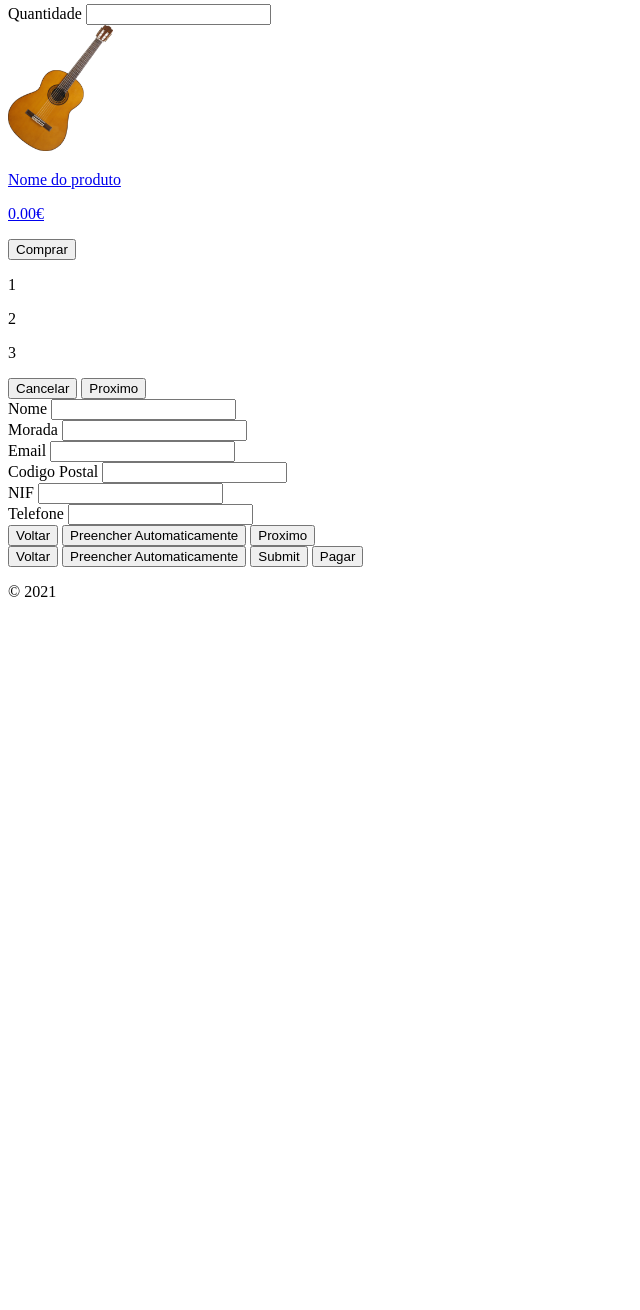
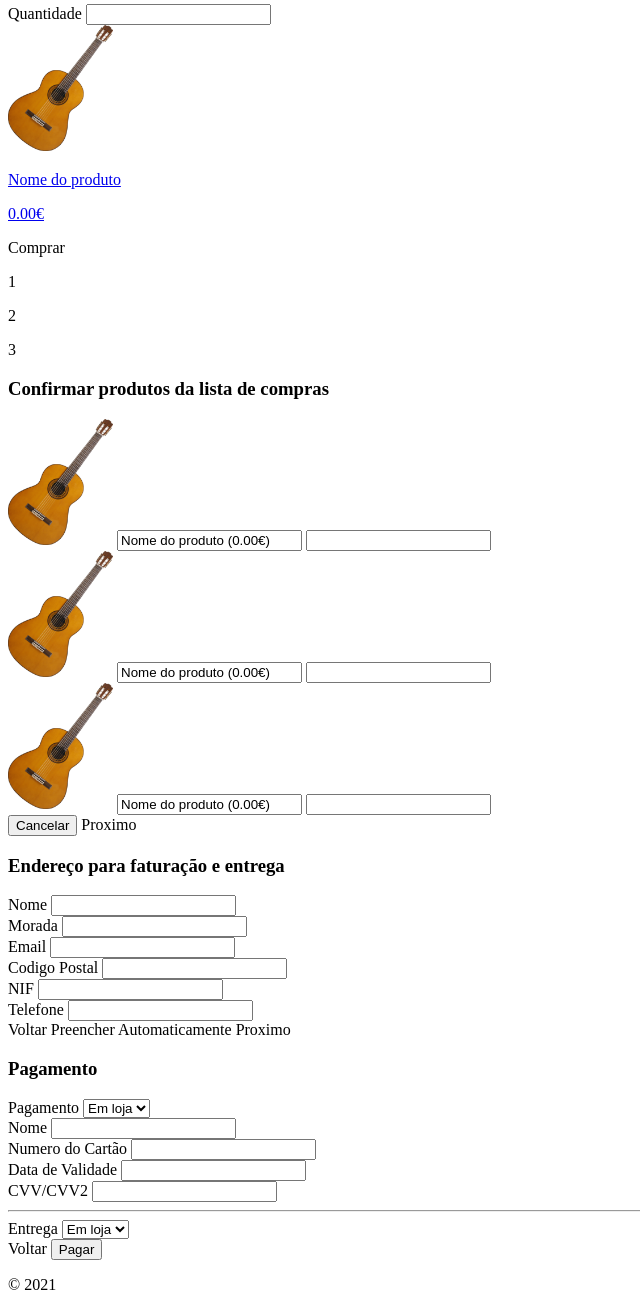
Before and after one commit to joaoantunes76/LeiriSymphony-PLSI, a Yii app: template leiriSymphony/frontend/views/site/comprar.php in a window 1280 px wide. Shown: the part 406-1716 px from the top of the page, without its empty margins (0-640 px from the left). Before the commit the page ends 1003 px from the top, so only its background shows below. Run offline with PHP 8.4 and a stand-in for Yii, Linux system fonts and the light colour scheme; the template is opened without the code that fills it, so the values that code supplies are empty; some libraries are stand-ins or nearby versions.

Commit message:
Finished Comprar page and added Sucesso Page Design

```diff
--- a/leiriSymphony/frontend/views/layouts/main.php
+++ b/leiriSymphony/frontend/views/layouts/main.php
@@ -47,6 +47,11 @@
 
         function closeCarrinhoCompras() {
             document.getElementById('carrinhocompras').style.width = '0';
+        }
+
+        function goToComprar() {
+            var url = "<?= Url::toRoute("site/comprar") ?>";
+            window.location = url;
         }
     </script>
 </head>
@@ -134,7 +139,7 @@
 
             <div class="row mb-5">
                 <div class="col">
-                    <button class="btn btn-primary">Comprar</button>
+                    <btn onclick="goToComprar()" class="btn btn-primary">Comprar</btn>
                 </div>
             </div>
 
--- a/leiriSymphony/frontend/views/site/comprar.php
+++ b/leiriSymphony/frontend/views/site/comprar.php
@@ -4,9 +4,10 @@
 /* @var $form yii\bootstrap4\ActiveForm */
 /* @var $model \frontend\models\ContactForm */
 
+use yii\helpers\Url;
 use yii\bootstrap4\Html;
+use yii\captcha\Captcha;
 use yii\bootstrap4\ActiveForm;
-use yii\captcha\Captcha;
 
 $this->title = 'Comprar';
 $this->params['breadcrumbs'][] = $this->title;
@@ -15,30 +16,54 @@
     <div class="ls-wizzard">
         <div class="row">
             <div class="col d-flex justify-content-center">
-                <div class="ls-wizzard-step done">
+                <div id="wizzard-step-1" class="ls-wizzard-step active">
                     <p>1</p>
                 </div>
             </div>
             <div class="col d-flex justify-content-center">
-                <div class="ls-wizzard-step active">
+                <div id="wizzard-step-2" class="ls-wizzard-step ">
                     <p>2</p>
                 </div>
             </div>
             <div class="col d-flex justify-content-center">
-                <div class="ls-wizzard-step">
+                <div id="wizzard-step-3" class="ls-wizzard-step">
                     <p>3</p>
                 </div>
             </div>
         </div>
     </div>
-    <form action="">
-        <div id="form-step-1" class="d-none">
+    <form action="" class="mt-5 ls-form">
+        <div id="form-step-1" class="">
+            <div class="text-center mb-5">
+                <h3>Confirmar produtos da lista de compras</h3>
+            </div>
+            <div class="form-produtos">
+                <div class="form-group d-flex align-items-center">
+                    <?= Html::img('@web/Guitarra-classica.png', ['height' => "126px", 'class' => 'Guitarra-classica']); ?>
+                    <input type="text" class="form-control mr-2" value="Nome do produto (0.00€)">
+                    <input type="number" class="form-control ml-2">
+                </div>
+                <div class="form-group d-flex align-items-center">
+                    <?= Html::img('@web/Guitarra-classica.png', ['height' => "126px", 'class' => 'Guitarra-classica']); ?>
+                    <input type="text" class="form-control mr-2" value="Nome do produto (0.00€)">
+                    <input type="number" class="form-control ml-2">
+                </div>
+                <div class="form-group d-flex align-items-center">
+                    <?= Html::img('@web/Guitarra-classica.png', ['height' => "126px", 'class' => 'Guitarra-classica']); ?>
+                    <input type="text" class="form-control mr-2" value="Nome do produto (0.00€)">
+                    <input type="number" class="form-control ml-2">
+                </div>
+            </div>
             <div class="form-group text-center">
                 <input type="submit" value="Cancelar" class="btn btn-secondary">
-                <button class="btn btn-primary" onclick="goStep2()">Proximo</button>
+                <a class="btn btn-primary" onclick="goStep2()">Proximo</a>
             </div>
         </div>
-        <div id="form-step-2" class="">
+        <div id="form-step-2" class="d-none">
+            <div class="text-center mb-5">
+                <h3>Endereço para faturação e entrega</h3>
+            </div>
+            <div class="form-faturacao">
                 <div class="form-group">
                     <label for="Nome">Nome</label>
                     <input type="text" class="form-control" name="Nome">
@@ -63,17 +88,54 @@
                     <label for="Telefone">Telefone</label>
                     <input type="text" class="form-control" name="Telefone">
                 </div>
+            </div>
             <div class="form-group text-center">
-                <button class="btn btn-secondary" onclick="goStep1()">Voltar</button>
-                <button class="btn btn-info">Preencher Automaticamente</button>
-                <button class="btn btn-primary" onclick="goStep3()">Proximo</button>
+                <a class="btn btn-secondary" onclick="goStep1()">Voltar</a>
+                <a class="btn btn-info">Preencher Automaticamente</a>
+                <a class="btn btn-primary" onclick="goStep3()">Proximo</a>
             </div>
         </div>
         <div id="form-step-3" class="d-none">
+            <div class="text-center mb-5">
+                <h3>Pagamento</h3>
+            </div>
+            <div class="form-pagamento">
+                <div class="form-group">
+                    <label for="pagamento">Pagamento</label>
+                    <select name="pagamento" id="pagamento" class="form-control" onchange="checkPaymentMethod()">
+                        <option value="pagamentoloja">Em loja</option>
+                        <option value="online">Online</option>
+                    </select>
+                </div>
+                <div id="pagamentoOnline" class="d-none">
+                    <div class="form-group">
+                        <label for="nome">Nome</label>
+                        <input type="text" class="form-control" name="nome">
+                    </div>
+                    <div class="form-group">
+                        <label for="numerocartao" id="numerocartaolabel">Numero do Cartão</label>
+                        <input type="number" class="form-control" name="numerocartao" id="numerocartao" onkeyup="checkCardNumber()">
+                    </div>
+                    <div class="form-group">
+                        <label for="datavalidade">Data de Validade</label>
+                        <input type="number" class="form-control" name="datavalidade">
+                    </div>
+                    <div class="form-group">
+                        <label for="codigocartao">CVV/CVV2</label>
+                        <input type="number" class="form-control" name="codigocartao">
+                    </div>
+                </div>
+                <hr>
+                <div class="form-group">
+                    <label for="entrega">Entrega</label>
+                    <select name="entrega" id="" class="form-control">
+                        <option value="entregaloja">Em loja</option>
+                        <option value="correio">Correio</option>
+                    </select>
+                </div>
+            </div>
             <div class="form-group text-center">
-                <button class="btn btn-secondary" goStep2()>Voltar</button>
-                <button class="btn btn-info">Preencher Automaticamente</button>
-                <button class="btn btn-primary" onclick="">Submit</button>
+                <a class="btn btn-secondary" onclick="goStep2()">Voltar</a>
                 <input type="submit" value="Pagar" class="btn btn-primary">
             </div>
         </div>
@@ -85,23 +147,81 @@
     var formStep2 = document.getElementById("form-step-2");
     var formStep3 = document.getElementById("form-step-3");
 
+    var wizzardStep1 = document.getElementById("wizzard-step-1");
+    var wizzardStep2 = document.getElementById("wizzard-step-2");
+    var wizzardStep3 = document.getElementById("wizzard-step-3");
+
     function goStep1() {
         formStep1.classList.remove("d-none");
         formStep2.classList.add("d-none");
+        wizzardStep2.classList.remove("active")
     }
 
     function goStep2() {
         if (formStep3.classList.contains("d-none")) {
             formStep1.classList.add("d-none");
             formStep2.classList.remove("d-none");
+            wizzardStep1.classList.remove("active")
+            wizzardStep1.classList.add("done")
+            wizzardStep2.classList.add("active")
         } else {
             formStep3.classList.add("d-none");
             formStep2.classList.remove("d-none");
+            wizzardStep3.classList.remove("active")
+            wizzardStep2.classList.remove("done")
+            wizzardStep2.classList.add("active")
         }
     }
 
     function goStep3() {
         formStep2.classList.add("d-none");
-        formStep2.classList.remove("d-none");
+        formStep3.classList.remove("d-none");
+        wizzardStep2.classList.remove("active")
+        wizzardStep2.classList.add("done")
+        wizzardStep3.classList.add("active")
+    }
+
+    function checkCardNumber() {
+        var numeroCartao = document.getElementById("numerocartao").value;
+        var numeroCartaoLabel = document.getElementById("numerocartaolabel");
+        if (checkForMasterCard(numeroCartao)) {
+            numeroCartaoLabel.innerHTML = "Numero do Cartão (MasterCard)"
+        } else {
+            if (checkForVisa(numeroCartao)) {
+                numeroCartaoLabel.innerHTML = "Numero do Cartão (Visa)"
+            } else {
+                numeroCartaoLabel.innerHTML = "Numero do Cartão (Não é valido)"
+            }
+        }
+    }
+
+    function checkPaymentMethod() {
+        var pagamento = document.getElementById("pagamento");
+        var pagamentoOnline = document.getElementById("pagamentoOnline");
+
+        if (pagamento.value == "online") {
+            pagamentoOnline.classList.remove("d-none");
+        } else {
+            pagamentoOnline.classList.add("d-none");
+        }
+    }
+
+
+    function checkForMasterCard(numeroCartao) {
+        var cardno = /^(?:5[1-5][0-9]{14})$/;
+        if (numeroCartao.match(cardno)) {
+            return true;
+        } else {
+            return false;
+        }
+    }
+
+    function checkForVisa(numeroCartao) {
+        var cardno = /^(?:4[0-9]{12}(?:[0-9]{3})?)$/;
+        if (numeroCartao.match(cardno)) {
+            return true;
+        } else {
+            return false;
+        }
     }
 </script>
```
Also changed, not shown: leiriSymphony/frontend/controllers/SiteController.php (+11 -0 lines), leiriSymphony/frontend/views/site/sucesso.php (added, +17 -0 lines). Lines whose indentation alone changed are shown as unchanged.
